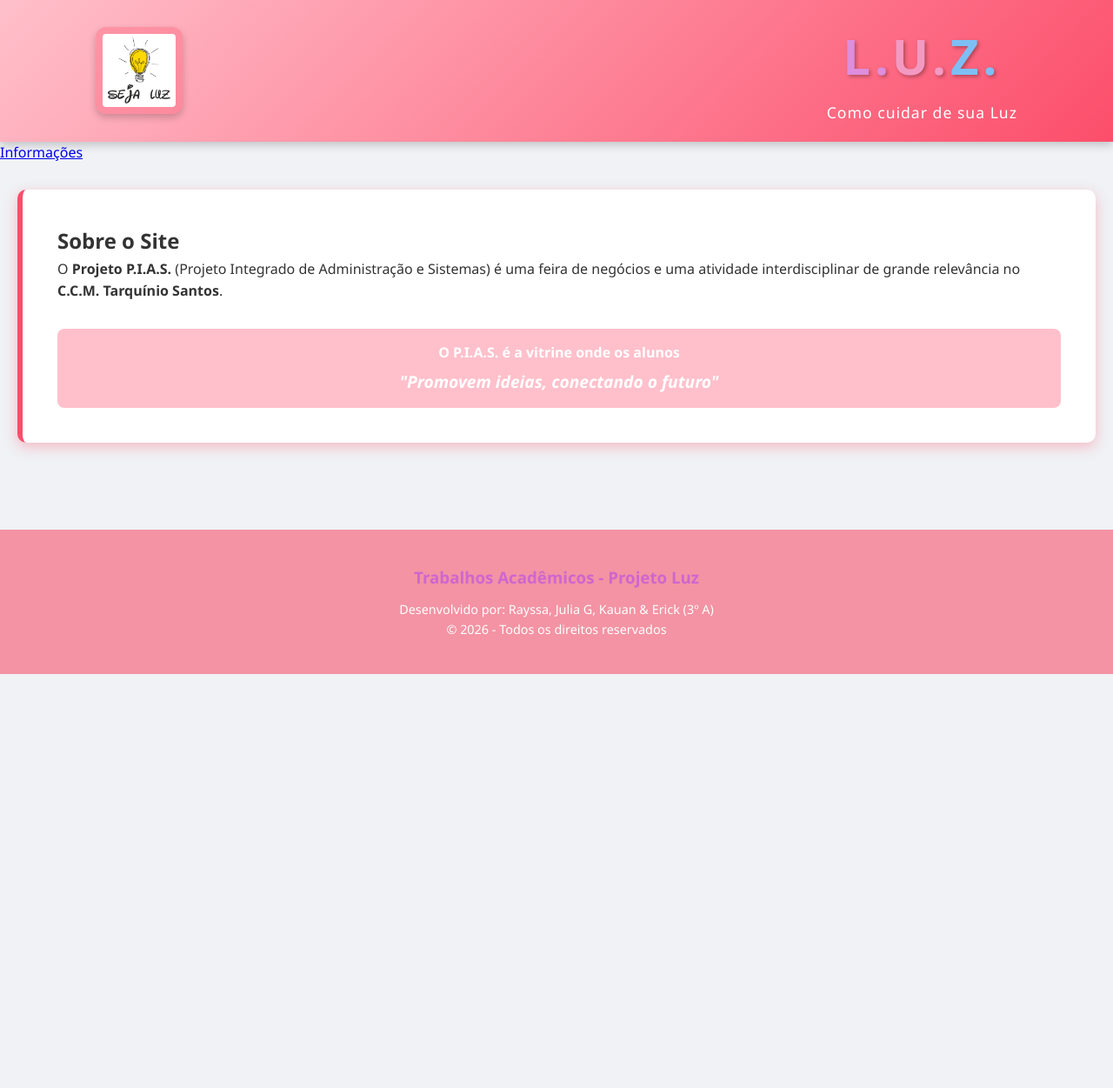
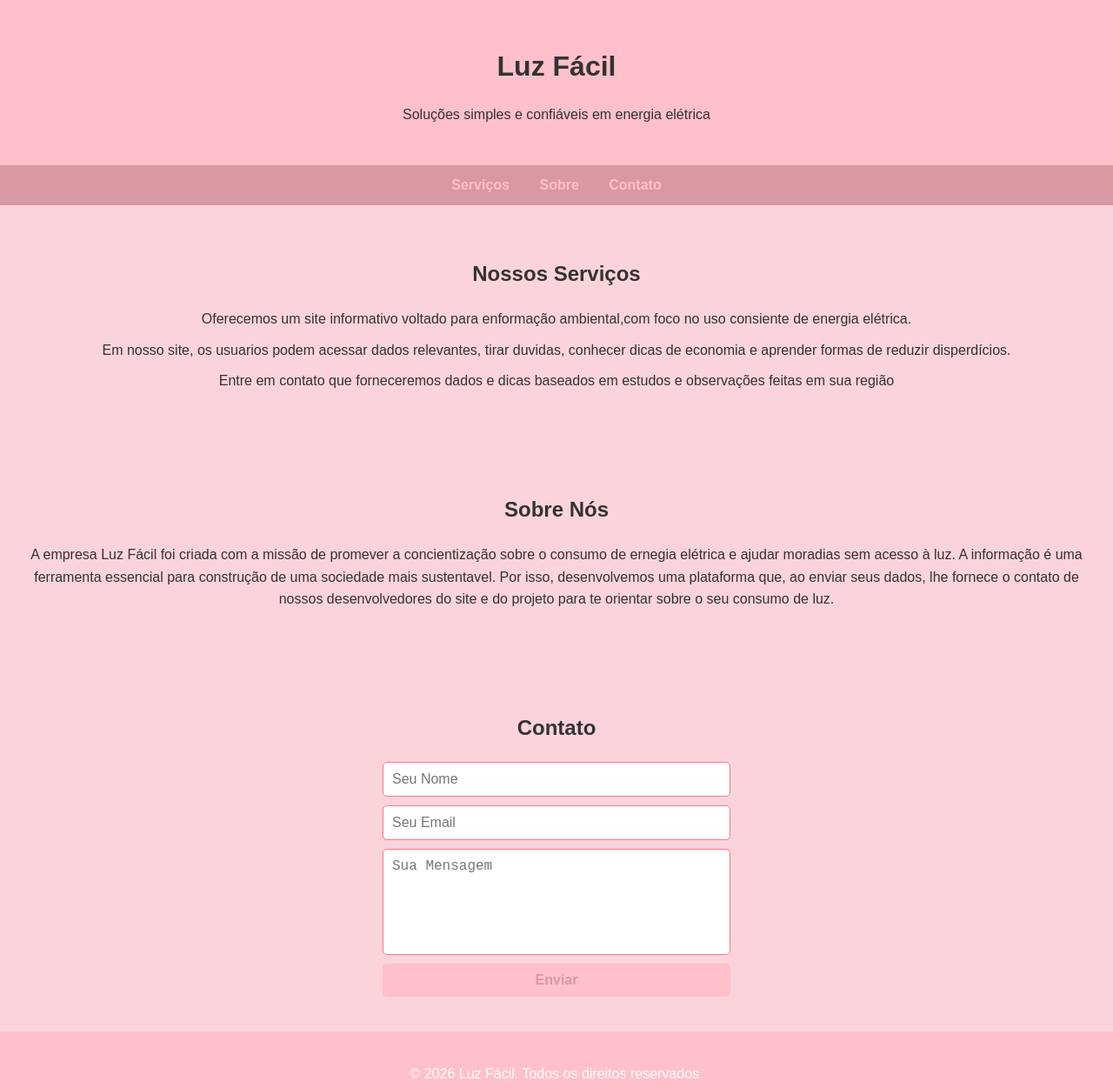
Before and after one commit to juhxsmayer/-gua, a plain HTML site: page index.html in a window 1280 px wide. Shown: the top 1251 px of the page at 87% size. Before the commit the page ends 800 px from the top, so only its background shows below. Drawn offline with Linux system fonts and the light colour scheme.

Commit message:
Add files via upload

```diff
--- a/index.html
+++ b/index.html
@@ -1,57 +1,52 @@
 <!DOCTYPE html>
-<html lang="pt-br">
+<html lang="pt-BR">
 <head>
     <meta charset="UTF-8">
-    <meta http-equiv="X-UA-Compatible" content="IE=edge">
     <meta name="viewport" content="width=device-width, initial-scale=1.0">
-    <title>Expansão da Luz</title>
+    <title>Luz Fácil | Energia para Você</title>
     <link rel="stylesheet" href="style.css">
 </head>
 <body>
 
     <header>
-        <div class="header-content">
-            <img class="logotipo" src="img/luz.png">
-
-            <div class="titulo-principal">
-                <p class="rainbow">
-                    <span id="ll">L.</span><span id="uu">U.</span><span id="zz">Z.</span>
-                </p>
-                <p class="subtitulo">Como cuidar de sua Luz</p>
-            </div>
+        <h1>Luz Fácil</h1>
+        <p>Soluções simples e confiáveis em energia elétrica</p>
     </header>
 
-    <nav class="menu">
-        <ul>
-            <li><a href="#informaçoes">Informações</a></li>
-        </ul>
+    <nav>
+        <a href="#servicos">Serviços</a>
+        <a href="#sobre">Sobre</a>
+        <a href="#contato">Contato</a>
     </nav>
 
-    <main>
-        <section id="pias" class="intro-section">
-            <div class="container">
+    <section id="servicos">
+        <h2>Nossos Serviços</h2>
+        <ul>
+            <li>Oferecemos um site informativo voltado para enformação ambiental,com foco no uso consiente de energia elétrica.</li>
+            <li>Em nosso site, os usuarios podem acessar dados relevantes, tirar duvidas, conhecer dicas de economia e aprender formas de reduzir disperdícios.</li>
+            <li>Entre em contato que forneceremos dados e dicas baseados em estudos e observações feitas em sua região</li>
+        </ul>
+    </section>
 
-                <div class="quadro-texto">
-                    <h1>Sobre o Site</h1>
+    <section id="sobre">
+        <h2>Sobre Nós</h2>
+        <p>A empresa Luz Fácil foi criada com a missão de promever a concientização sobre o consumo de ernegia elétrica e ajudar moradias sem acesso à luz. A informação é uma ferramenta essencial para construção de uma sociedade mais sustentavel. Por isso, desenvolvemos uma plataforma que, ao enviar seus dados, lhe fornece o contato de nossos desenvolvedores do site e do projeto para te orientar sobre o seu consumo de luz.</p>
+    </section>
 
-                    <p class="texto-destaque">
-                        O <strong>Projeto P.I.A.S.</strong> (Projeto Integrado de Administração e Sistemas) é uma feira de negócios e uma atividade interdisciplinar de grande relevância no <strong>C.C.M. Tarquínio Santos</strong>.
-                    </p>
-                    <div class="frase-final">
-                        <p>O P.I.A.S. é a vitrine onde os alunos <br> <em>"Promovem ideias, conectando o futuro"</em></p>
-                    </div>
-                </div>
-            </div>
-        </section>
-    </main>
-    </main>
+    <section id="contato">
+        <h2>Contato</h2>
+        <form>
+            <input type="text" placeholder="Seu Nome" required>
+            <input type="email" placeholder="Seu Email" required>
+            <textarea placeholder="Sua Mensagem" required></textarea>
+            <button type="submit">Enviar</button>
+        </form>
+    </section>
 
     <footer>
-        <div class="footer-content">
-            <h3>Trabalhos Acadêmicos - Projeto Luz</h3>
-            <p>Desenvolvido por: Rayssa, Julia G, Kauan & Erick (3º A)</p>
-            <p>&copy; 2026 - Todos os direitos reservados</p>
-        </div>
+        <p>© 2026 Luz Fácil. Todos os direitos reservados.</p>
+        <p>Desenvolvido por: Rayssa, Julia G, Kauan & Erick (3º A)</p>
+        <p>&copy; 2026 - Todos os direitos reservados</p>
     </footer>
 
 </body>
--- a/style.css
+++ b/style.css
@@ -1,118 +1,95 @@
-* {
+body {
+    font-family: Arial, sans-serif;
     margin: 0;
     padding: 0;
-    box-sizing: border-box;
-    font-family: 'Segoe UI', Tahoma, Geneva, Verdana, sans-serif;
-}
-
-body {
-    background-color: #f0f2f5; /* Cinza claro moderno */
+    line-height: 1.6;
     color: #333;
-    line-height: 1.6;
+    background-color: rgb(250, 212, 218);
 }
 
 header {
-    background: linear-gradient(135deg, pink, rgb(252, 78, 107));
-    color: white;
-    padding: 20px 0;
-    box-shadow: 0 4px 10px rgba(0,0,0,0.2);
+    background-color: pink;
+    text-align: center;
+    padding: 30px 20px;
 }
 
-.header-content {
-    max-width: 1100px;
-    margin: 0 auto;
-    display: flex;
-    justify-content: space-between;
-    align-items: center;
-    padding: 0 20px;
+header h1 {
+    margin-bottom: 10px;
 }
 
-.logotipo, .parana {
-    height: 100px;
-    object-fit: contain;
-    background-color: rgba(252, 78, 107, 0.315); /* Fundo para destaque */
-    padding: 8px; /* Espaço interno */
-    border-radius: 12px; /* Cantos arredondados */
-    box-shadow: 0 4px 8px rgba(0,0,0,0.2);
+nav {
+    background-color: rgb(216, 153, 162);
+    text-align: center;
+    padding: 10px 0;
 }
 
-.titulo-principal {
+nav a {
+    color: pink;
+    margin: 0 15px;
+    text-decoration: none;
+    font-weight: bold;
+}
+
+nav a:hover {
+    text-decoration: underline;
+}
+
+section {
+    padding: 40px 20px;
     text-align: center;
 }
 
-.rainbow {
-    font-size: 3.5rem;
-    font-weight: 900;
-    letter-spacing: 5px;
-    text-shadow: 2px 2px 4px rgba(0,0,0,0.3);
-    margin-bottom: 5px;
-}
-
-/* Cores das letras do título */
-#ll { color: rgb(221, 142, 221); }
-#uu { color: rgb(243, 154, 195); }
-#zz { color: #7dbff5; }
-
-.subtitulo {
-    font-size: 1.1rem;
-    color: white;
-    letter-spacing: 1px;
-}
-
-/* =========================================
-   SEÇÃO "QUADRO BONITO" (SOBRE O PROJETO)
-   ========================================= */
-.intro-section {
-    padding: 30px 20px;
-    background-color: transparent;
-}
-
-/* O "Quadro" em si */
-.quadro-texto {
-    background-color: #ffffff;
-    padding: 40px;
-    border-radius: 10px;
-    box-shadow: 0 5px 15px rgba(252, 78, 107, 0.336);
-    border-left: 6px solid rgb(252, 78, 107); /* Detalhe na lateral */
-    text-align: left;
+section h2 {
     margin-bottom: 20px;
 }
 
-/* Frase final do quadro */
-.frase-final {
-    text-align: center;
-    margin-top: 30px;
+ul {
+    list-style: none;
+    padding: 0;
+}
+
+ul li {
+    margin-bottom: 10px;
+}
+
+form {
+    max-width: 400px;
+    margin: 0 auto;
+    display: flex;
+    flex-direction: column;
+    gap: 10px;
+}
+
+input, textarea {
+    padding: 10px;
+    border: 1px solid rgb(255, 116, 139);
+    border-radius: 5px;
+    font-size: 1rem;
+}
+
+textarea {
+    resize: none;
+    height: 100px;
+}
+
+button {
     background-color: pink;
-    padding: 15px;
-    border-radius: 8px;
-    color: white;
+    color: rgb(216, 153, 162);
+    border: none;
+    padding: 10px;
+    font-size: 1rem;
+    cursor: pointer;
+    border-radius: 5px;
     font-weight: bold;
 }
 
-.frase-final em {
-    display: block;
-    font-size: 1.2rem;
-    margin-top: 5px;
-    color: white;
-    font-style: italic;
+button:hover {
+    background-color:pink;
 }
 
-/*======================================================*/
-
 footer {
-    background-color: rgb(243, 147, 163);
-    color: white;
-    padding: 40px 0;
     text-align: center;
-    margin-top: 50px;
+    padding: 20px;
+    background-color: pink;
+    color: #fff;
 }
-
-footer h3 {
-    margin-bottom: 10px;
-    color: rgb(207, 102, 207);
-}
-
-footer p {
-    font-size: 0.9rem;
-    color: white;
-}
```
